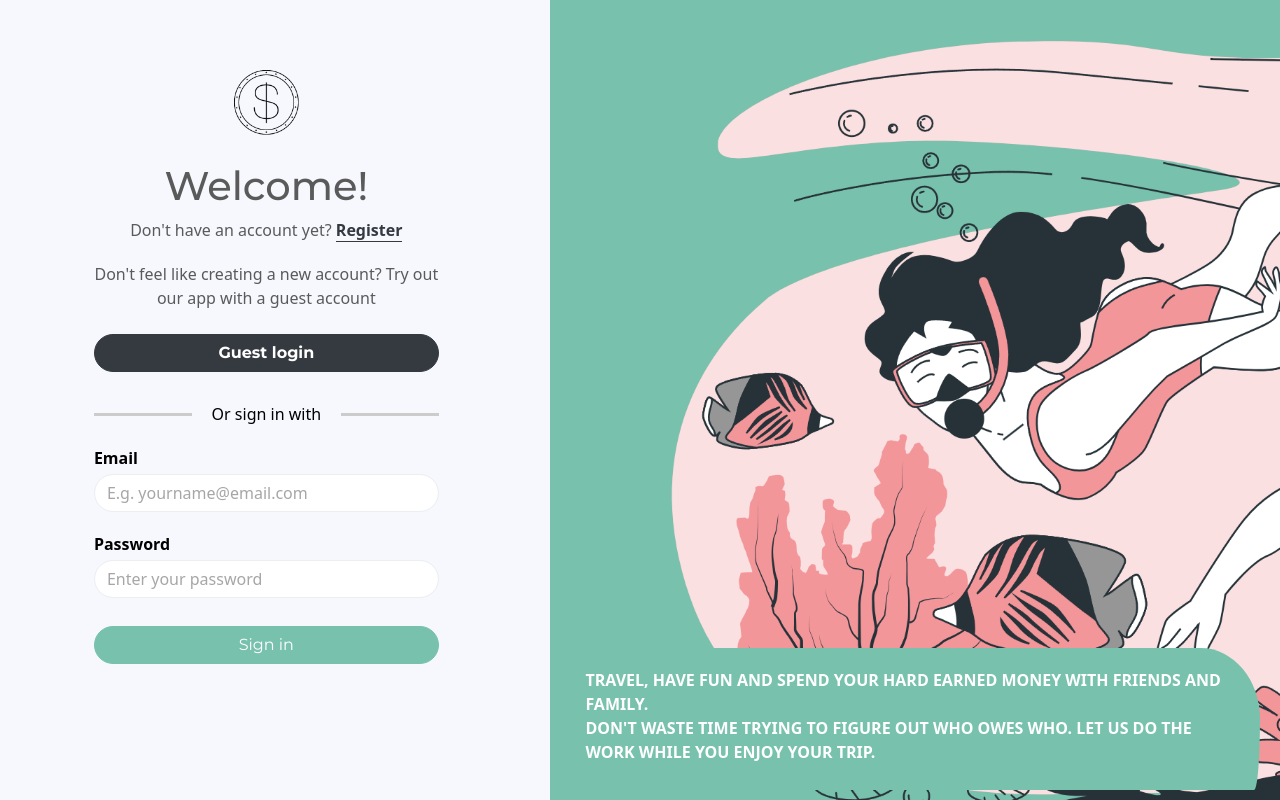
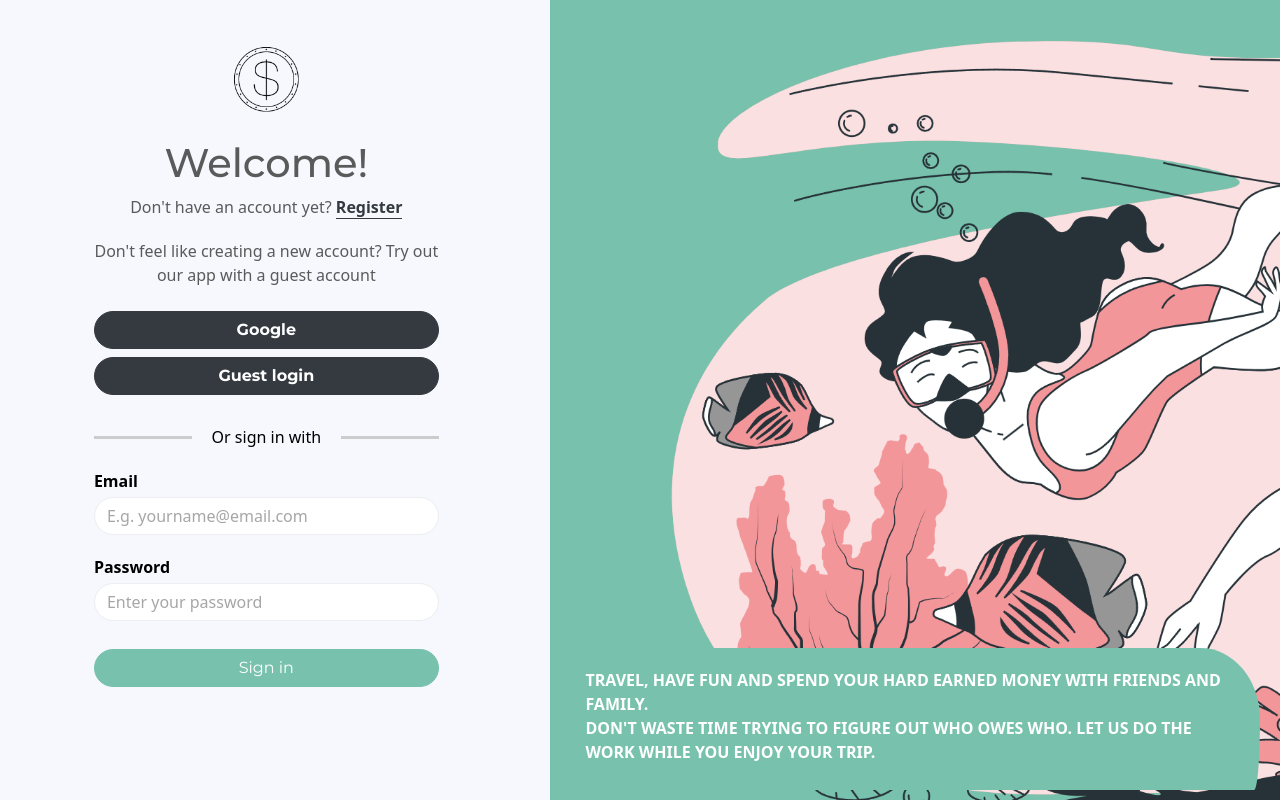
Before and after one commit to jeussantiago/CoinCompanions, a React (Create React App) app in the folder frontend/: page /#/ in a window 1280 px wide. Built offline with nearby package versions, Linux system fonts and the light colour scheme.

Commit message:
added non working google sign in button

```diff
--- a/frontend/public/index.html
+++ b/frontend/public/index.html
@@ -22,6 +22,16 @@
             crossorigin="anonymous"
             referrerpolicy="no-referrer"
         />
+        <script src="https://apis.google.com/js/api.js"></script>
+        <!-- <script
+            src="https://apis.google.com/js/platform.js"
+            async
+            defer
+        ></script> -->
+        <!-- <meta
+            name="google-signin-client_id"
+            content="%REACT_APP_CLIENT_ID%.apps.googleusercontent.com"
+        /> -->
         <title>Coin Companions</title>
     </head>
     <body>
--- a/frontend/src/components/HomeScreenComponents/GoogleLoginButton.js
+++ b/frontend/src/components/HomeScreenComponents/GoogleLoginButton.js
@@ -1,33 +1,68 @@
 // GoogleLoginButton.js
-import React from "react";
-import { GoogleLogin } from "react-google-login";
-import { googleLogin } from "../../actions/userActions";
+import React, { useEffect } from "react";
+import { useSelector } from "react-redux";
+// import { googleLogin } from "../../actions/userActions";
+import { Button } from "react-bootstrap";
+// dispatch(googleLogin(response.profileObj.tokenId))
 
+const CLIENT_ID = process.env.REACT_APP_CLIENT_ID;
+// console.log("client_id: ", CLIENT_ID);
 function GoogleLoginButton() {
     // Your Google API Client ID
-    const CLIENT_ID = "YOUR_CLIENT_ID";
 
-    const responseGoogle = (response) => {
-        // Handle the Google response here
-        if (response.profileObj) {
-            console.log(response.profileObj);
-            // onSuccess(response.profileObj);
-            // dispatch(googleLogin(response.profileObj.tokenId))
-        } else {
-            console.log(response.error);
-            // onFailure(response.error);
-            // throw error alert message
-        }
+    // const userLogin = useSelector((state) => state.userLogin);
+    // const { userInfo } = userLogin;
+
+    window.onload = () => {
+        // Load and initialize gapi
+        window.gapi.load("auth2", () => {
+            window.gapi.auth2.init({
+                client_id: CLIENT_ID,
+            });
+        });
     };
 
+    const handleGoogleLogin = () => {
+        console.log("hello");
+        const auth2 = window.gapi.auth2.getAuthInstance();
+
+        auth2
+            .signIn()
+            .then((googleUser) => {
+                const idToken = googleUser.getAuthResponse().id_token;
+                console.log("user idToken: ", idToken);
+                // Send the `idToken` to your server for verification
+                // Your server should verify the token with Google and log in or create a user as needed
+                // You can use a library like `google-auth-library` on your server for this purpose
+            })
+            .catch((error) => {
+                // Handle the error here
+                console.error("Google Sign-In Error: ", error);
+            });
+    };
+
+    // const onSignIn = (googleUser) => {
+    //     var profile = googleUser.getBasicProfile();
+    //     console.log("ID: " + profile.getId()); // Do not send to your backend! Use an ID token instead.
+    //     console.log("Name: " + profile.getName());
+    //     console.log("Image URL: " + profile.getImageUrl());
+    //     console.log("Email: " + profile.getEmail()); // This is null if the 'email' scope is not present.
+    // };
+
     return (
-        <GoogleLogin
-            clientId={CLIENT_ID}
-            buttonText="Sign in with Google"
-            onSuccess={responseGoogle}
-            onFailure={responseGoogle}
-            cookiePolicy={"single_host_origin"}
-        />
+        <div>
+            <Button
+                type="submit"
+                variant="dark"
+                onClick={handleGoogleLogin}
+                className="w-100 rounded-pill mt-2 fw-bold"
+            >
+                Google
+            </Button>
+            {/* <div className="g-signin2" data-onsuccess={onSignIn}>
+                google sign in from site
+            </div> */}
+        </div>
     );
 }
 
--- a/frontend/src/components/HomeScreenComponents/LoginForm.js
+++ b/frontend/src/components/HomeScreenComponents/LoginForm.js
@@ -7,6 +7,7 @@ import { login } from "../../actions/userActions";
 import Message from "../Message";
 import logo from "../../images/small-logo.png";
 import "../../styles/components/LoginRegistrationForm.css";
+import GoogleLoginButton from "./GoogleLoginButton";
 
 function LoginForm({ toggleHomeComponentOnRight }) {
     const navigate = useNavigate();
@@ -68,6 +69,7 @@ function LoginForm({ toggleHomeComponentOnRight }) {
                     Don't feel like creating a new account? Try out our app with
                     a guest account
                 </p>
+                <GoogleLoginButton />
                 <Button
                     type="submit"
                     variant="dark"
```
Also changed, not shown: 2 other files (tests, documents, lock files or other folders).
